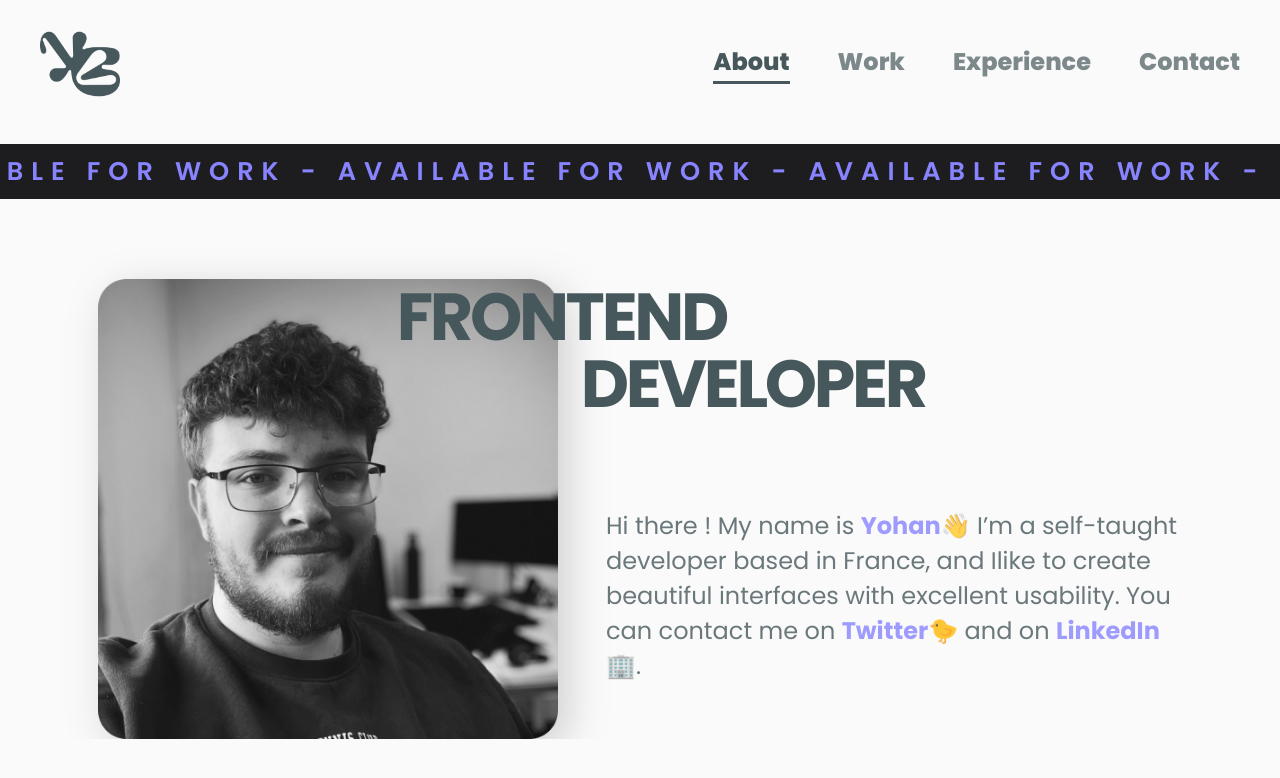
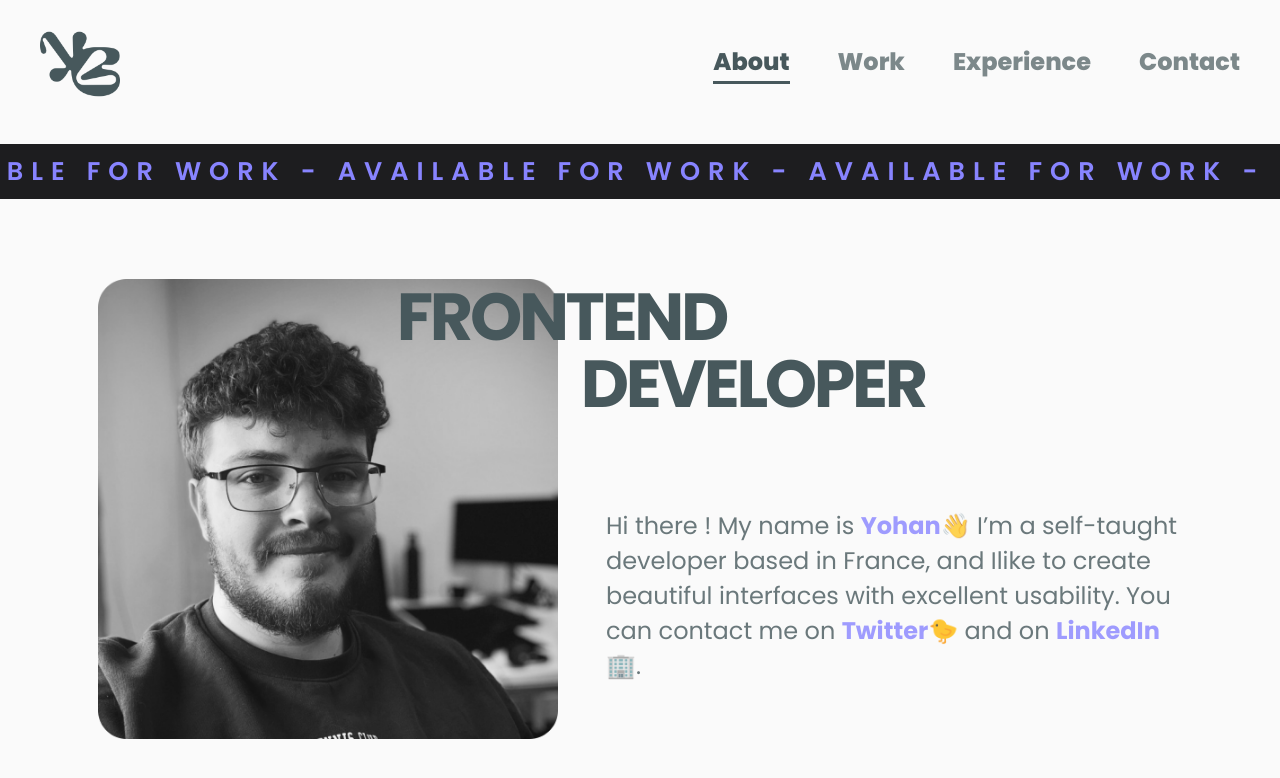
Before and after one commit to Raink31/my-portfolio, a Next.js app: page / in a window 1280 px wide. Shown: the top 778 px of the page. Built offline with nearby package versions, Linux system fonts and the light colour scheme.

Commit message:
prevent context menu on image + remove profile photo shadow

```diff
--- a/src/pages/index.js
+++ b/src/pages/index.js
@@ -16,7 +16,7 @@ export default function Home() {
 
   useEffect(() => {
     setIsVisible(true);
-    requestAnimationFrame(animation)
+    requestAnimationFrame(animation);
   }, []);
 
   const Slider = () => {
@@ -47,6 +47,7 @@ export default function Home() {
         <Slider />
         <section className={homeStyles.section1}>
           <Image
+            onContextMenu={(e) => e.preventDefault()}
             className={homeStyles.yohanPhoto}
             priority
             src="/yohan.png"
--- a/src/styles/Home.module.css
+++ b/src/styles/Home.module.css
@@ -49,10 +49,6 @@
   color: #8884FF;
   font-weight: bold;
   text-decoration: none;
-}
-
-.yohanPhoto {
-  filter: drop-shadow(rgba(0, 0, 0, 0.171) 10px 10px 20px);
 }
 
 /* ANIMATION */
```
